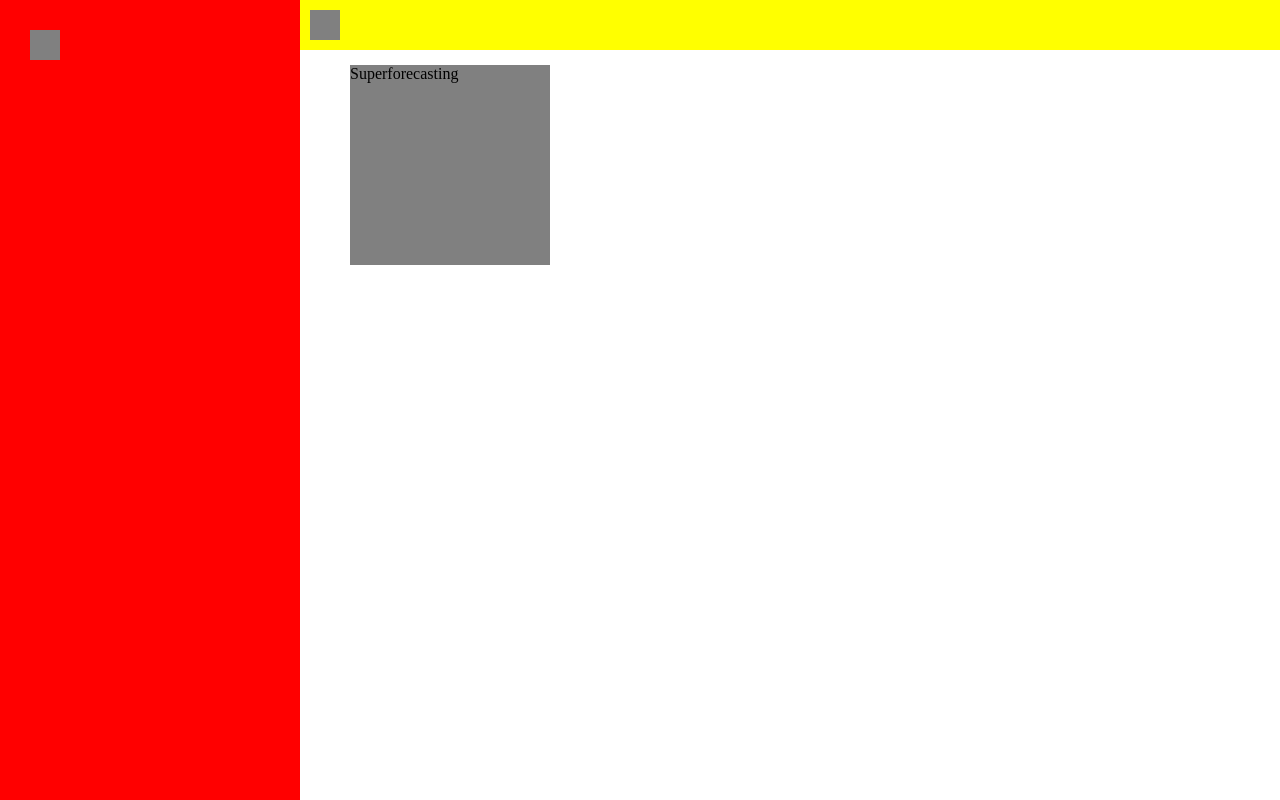
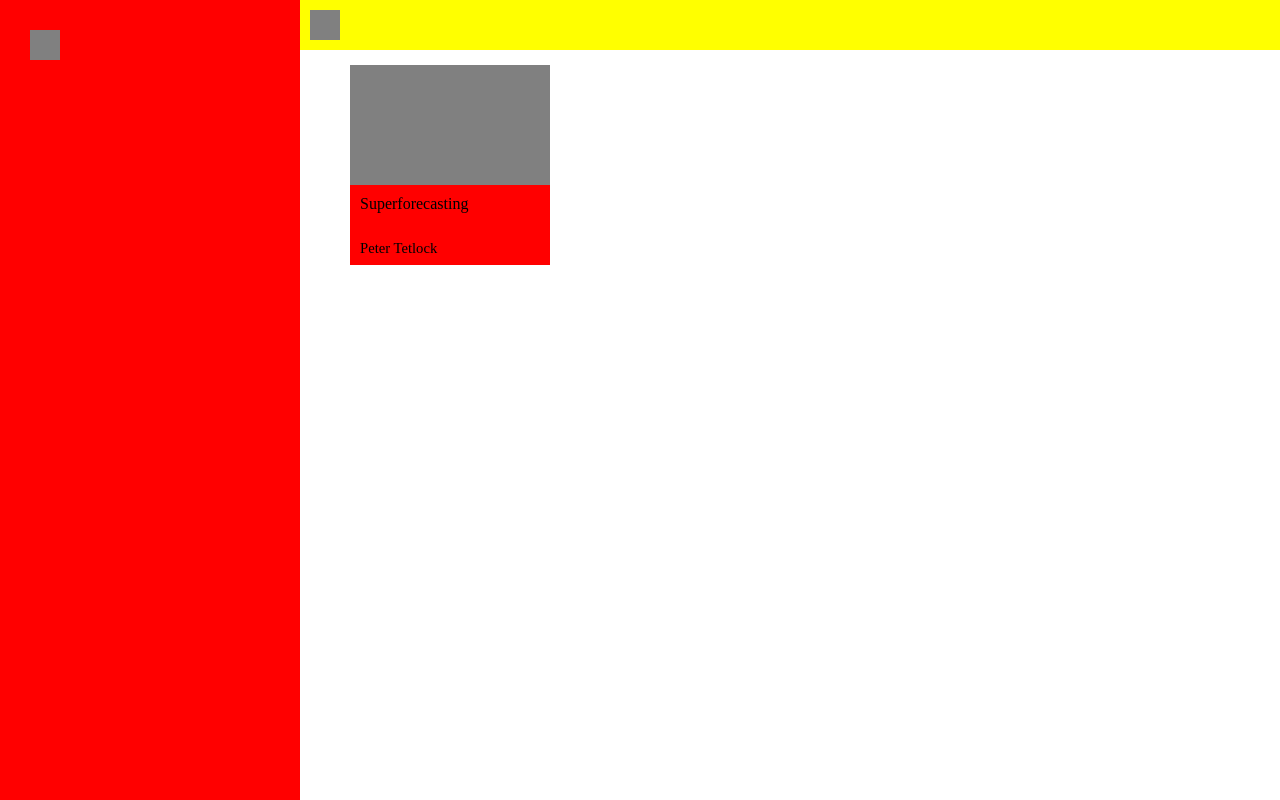
Before and after one commit to colintan95/book-organizer, a React (Create React App) app: page / in a window 1280 px wide. Both pictures are taken after a click on the element 325 px from the left and 25 px from the top of the page. Built offline with nearby package versions, Linux system fonts and the light colour scheme.

Commit message:
Implement basic structure of tile.

```diff
--- a/src/components/Tile.js
+++ b/src/components/Tile.js
@@ -1,17 +1,44 @@
 import React from 'react';
 
-const Tile = ({ title }) => (
+const Tile = ({ title, authors }) => (
   <div style={tileStyle}>
-    {title}
+    <div style={tileInfoStyle}>
+      <div style={tileTitleStyle}>{title}</div>
+      <div style={tileAuthorsStyle}>{authors.join()}</div>
+    </div>
   </div>
 );
 
 const tileStyle = {
+  backgroundColor: 'grey',
   float: 'left',
   margin: '0px 20px 40px',
-  backgroundColor: 'grey',
   width: '200px',
   height: '200px',
 };
 
+const tileInfoStyle = {
+  backgroundColor: 'red',
+  margin: '120px 0px 0px',
+  padding: '10px',
+  width: '180px',
+  height: '60px',
+};
+
+const tileTitleStyle = {
+  fontSize: '12pt',
+  margin: '0px',
+  padding: '0px',
+  width: '100%',
+  height: '45px'
+};
+
+const tileAuthorsStyle = {
+  fontSize: '11pt',
+  margin: '0px',
+  padding: '0px',
+  width: '100%',
+  height: '15px'
+};
+
 export default Tile;
--- a/src/components/Tileboard.js
+++ b/src/components/Tileboard.js
@@ -5,7 +5,7 @@
 const Tileboard = ({ tiles }) => (
   <div style={tileboardStyle}>
     {tiles.map(tile => (
-      <Tile title={tile.title} />
+      <Tile title={tile.title} authors={tile.authors}/>
     ))}
   </div>
 );
--- a/src/containers/ActiveTileboard.js
+++ b/src/containers/ActiveTileboard.js
@@ -13,16 +13,17 @@
     return List(res);
   }
   else if (tiles.has(activeCat)) {
-    return tiles.get(activeCat);
+    return tiles.get(activeCat).toJS();
   }
   else {
     // Active category does not exist
-    return List();
+    return [];
   }
 };
 
 const mapStateToProps = state => {
   return {
+    // IMPT!: tiles is a JS array, NOT immutable
     tiles: getActiveTiles(state.tiles, state.activeCat)
   };
 };
--- a/src/reducers/tiles.js
+++ b/src/reducers/tiles.js
@@ -1,7 +1,6 @@
 const { Map, List } = require('immutable');
 
 const tiles = (state = Map(), action) => {
-  console.log(state);
   switch(action.type) {
     case 'ADD_TILE':
       return state.update(action.category, (arr = List()) => arr.push(Map({
```
